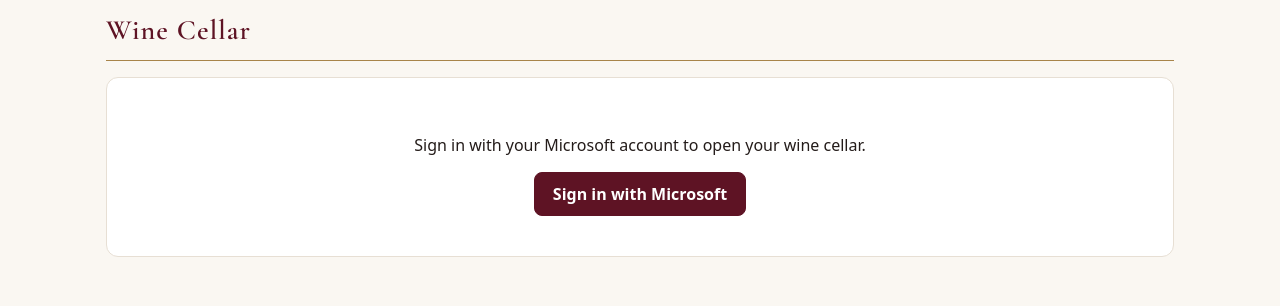
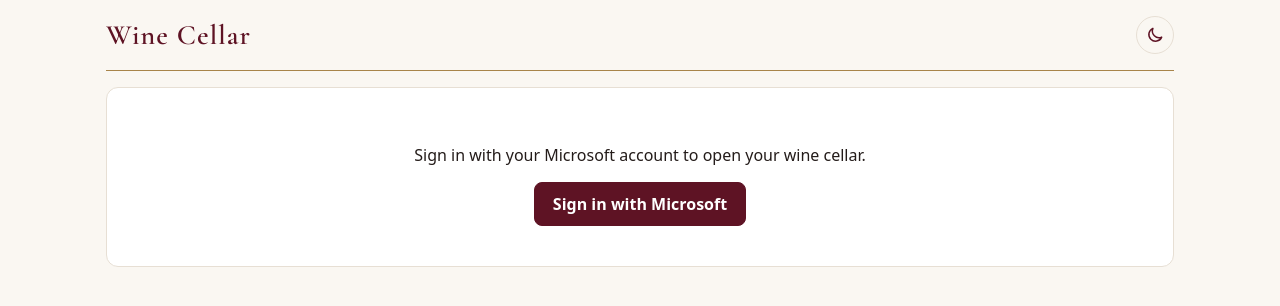
Before and after one commit to justinbuzzer/wine-cellar, a React (Vite) app: page / in a window 1280 px wide. Shown: the top 306 px of the page. Built offline with nearby package versions, Linux system fonts and the light colour scheme.

Commit message:
Light/dark toggle in the header, remembered per device
Follows the device setting until tapped. Theme applied before first paint via index.html; dark colours keyed on data-theme; printing stays black on white.

```diff
--- a/index.html
+++ b/index.html
@@ -5,6 +5,14 @@
     <meta name="viewport" content="width=device-width, initial-scale=1.0" />
     <meta name="robots" content="noindex" />
     <title>Wine Cellar</title>
+    <script>
+      // Apply the saved light/dark choice (or the device setting) before the first paint.
+      try {
+        var t = localStorage.getItem("wine-cellar.theme");
+        if (t !== "light" && t !== "dark") t = matchMedia("(prefers-color-scheme: dark)").matches ? "dark" : "light";
+        document.documentElement.setAttribute("data-theme", t);
+      } catch (e) {}
+    </script>
     <link rel="preconnect" href="https://fonts.googleapis.com" />
     <link rel="preconnect" href="https://fonts.gstatic.com" crossorigin />
     <link
--- a/src/App.tsx
+++ b/src/App.tsx
@@ -4,7 +4,7 @@ import { isAllowed, signIn, signOut } from "./auth";
 import { config } from "./config";
 import { href, useRoute } from "./router";
 import { useWorkbook, WorkbookGate } from "./store";
-import { BackToTop, ToastProvider } from "./ui";
+import { BackToTop, ThemeToggle, ToastProvider } from "./ui";
 import Cellar from "./views/Cellar";
 import Diagnostics from "./views/Diagnostics";
 import WineDetail from "./views/WineDetail";
@@ -68,12 +68,15 @@ function Shell({ account, tabs, children }: { account?: AccountInfo; tabs?: bool
         <h1>
           <a href={href("cellar")}>Wine Cellar</a>
         </h1>
+        <div className="topbar-right">
+          <ThemeToggle />
           {account && (
             <div className="who">
               <span>{account.name}</span>
               <button className="link" onClick={() => signOut()}>Sign out</button>
             </div>
           )}
+        </div>
       </header>
       {tabs && (
         <nav className="tabs">
--- a/src/styles.css
+++ b/src/styles.css
@@ -15,12 +15,16 @@
   --error-bg: #fbeeee;
   --toast: #241c1a;
   --toast-action: #dcc08a;
+  --badge-bg: #fff4d6;
+  --badge-ink: #6b4d00;
+  --mark: #ffe58a;
   font-family: system-ui, -apple-system, "Segoe UI", Roboto, sans-serif;
-  color-scheme: light dark;
+  color-scheme: light;
 }
 
-@media (prefers-color-scheme: dark) {
-  :root {
+/* Dark mode. data-theme is set before first paint by the script in index.html:
+   your saved choice from the header toggle, otherwise your device's setting. */
+:root[data-theme="dark"] {
   --bg: #15100f;
   --surface: #1f1817;
   --text: #f2ebe3;
@@ -35,7 +39,10 @@
   --error-bg: #3a1f22;
   --toast: #f2ebe3;
   --toast-action: #5e1324;
-  }
+  --badge-bg: #3a2e18;
+  --badge-ink: #e6c98a;
+  --mark: #6b5200;
+  color-scheme: dark;
 }
 
 * { box-sizing: border-box; }
@@ -53,6 +60,13 @@ a { color: var(--accent); }
   font-weight: 600; font-size: 1.75rem; line-height: 1; color: var(--accent); letter-spacing: 0.04em;
 }
 .topbar { border-bottom-color: var(--gold); }
+.topbar-right { display: flex; align-items: center; gap: 10px; }
+.theme-toggle {
+  display: inline-flex; align-items: center; justify-content: center; flex: none;
+  width: 38px; height: 38px; padding: 0; border-radius: 50%;
+  background: transparent; color: var(--accent); border: 1px solid var(--border);
+}
+.theme-toggle:hover { border-color: var(--gold); }
 .who { display: flex; align-items: center; gap: 12px; font-size: 0.9rem; }
 
 .card {
@@ -127,9 +141,8 @@ button.link { border: none; background: none; color: var(--accent); padding: 4px
 
 .badge {
   display: inline-block; font-size: 0.75rem; font-weight: 700; border-radius: 999px;
-  padding: 2px 8px; background: #fff4d6; color: #6b4d00; margin-top: 6px;
+  padding: 2px 8px; background: var(--badge-bg); color: var(--badge-ink); margin-top: 6px;
 }
-@media (prefers-color-scheme: dark) { .badge { background: #3a2e18; color: #e6c98a; } }
 .badge.test { background: #fff4d6; color: #6b4d00; }
 .badge.real { background: #ffe0e0; color: #8a1c1c; }
 
@@ -318,8 +331,7 @@ button.small { padding: 6px 12px; }
 .result-score { font-size: 1.4rem; font-weight: 700; color: var(--accent); min-width: 2ch; line-height: 1.2; }
 .result-wine { min-width: 0; }
 .result .tasting-text { margin-left: calc(2ch + 12px + 0.2rem); }
-mark { background: #ffe58a; color: inherit; border-radius: 2px; padding: 0 1px; }
-@media (prefers-color-scheme: dark) { mark { background: #6b5200; } }
+mark { background: var(--mark); color: inherit; border-radius: 2px; padding: 0 1px; }
 .show-more { width: 100%; margin: 8px 0 4px; }
 
 .issue-list { margin: 8px 0 12px; padding-left: 18px; display: grid; gap: 6px; }
@@ -397,7 +409,8 @@ body.has-toast .to-top { bottom: 84px; }
 
 @media print {
   @page { size: A4; margin: 16mm 16mm 18mm; @bottom-center { content: counter(page); font-family: Georgia, serif; font-size: 9pt; color: #777; } }
-  :root { --bg: #fff; --surface: #fff; --text: #111; --muted: #555; --border: #ccc; --accent: #5e1324; --gold: #a8844a; color-scheme: light; }
+  /* Always print black on white, whichever theme is on screen. */
+  :root, :root[data-theme="dark"] { --bg: #fff; --surface: #fff; --text: #111; --muted: #555; --border: #ccc; --accent: #5e1324; --gold: #a8844a; color-scheme: light; }
   body { background: #fff; color: #111; }
   .topbar, .tabs, .foot, .banner, .notice, .toast, .wl-controls, .wl-jump, .to-top { display: none !important; }
   .app { max-width: none; padding: 0; }
--- /dev/null
+++ b/src/theme.ts
@@ -0,0 +1,54 @@
+import { useEffect, useState } from "react";
+
+// Light/dark theme. Until you tap the toggle the app follows your device's setting;
+// after that your choice is remembered on this device. The same key is read by the
+// small script in index.html so the right theme is applied before the first paint.
+
+export type Theme = "light" | "dark";
+const KEY = "wine-cellar.theme";
+const media = window.matchMedia("(prefers-color-scheme: dark)");
+
+function stored(): Theme | null {
+  try {
+    const v = localStorage.getItem(KEY);
+    return v === "light" || v === "dark" ? v : null;
+  } catch {
+    return null;
+  }
+}
+
+const deviceTheme = (): Theme => (media.matches ? "dark" : "light");
+
+function apply(t: Theme) {
+  document.documentElement.setAttribute("data-theme", t);
+}
+
+export function useTheme(): [Theme, () => void] {
+  const [theme, setTheme] = useState<Theme>(() => stored() ?? deviceTheme());
+
+  useEffect(() => {
+    apply(theme);
+  }, [theme]);
+
+  // While you haven't chosen, keep following the device (e.g. automatic dark mode at night).
+  useEffect(() => {
+    const onChange = () => {
+      if (!stored()) setTheme(deviceTheme());
+    };
+    media.addEventListener("change", onChange);
+    return () => media.removeEventListener("change", onChange);
+  }, []);
+
+  const toggle = () =>
+    setTheme((t) => {
+      const next: Theme = t === "dark" ? "light" : "dark";
+      try {
+        localStorage.setItem(KEY, next);
+      } catch {
+        /* still switches for this visit */
+      }
+      return next;
+    });
+
+  return [theme, toggle];
+}
--- a/src/ui.tsx
+++ b/src/ui.tsx
@@ -1,5 +1,6 @@
 import { createContext, useCallback, useContext, useEffect, useRef, useState, type ReactNode } from "react";
 import { savedScroll } from "./router";
+import { useTheme } from "./theme";
 
 // ---- Toasts (with optional Undo) --------------------------------------------
 
@@ -201,6 +202,32 @@ export function TagInput({
   );
 }
 
+/** Sun/moon button that switches between light and dark mode. */
+export function ThemeToggle() {
+  const [theme, toggle] = useTheme();
+  const toDark = theme === "light";
+  return (
+    <button
+      type="button"
+      className="theme-toggle"
+      onClick={toggle}
+      aria-label={toDark ? "Switch to dark mode" : "Switch to light mode"}
+      title={toDark ? "Dark mode" : "Light mode"}
+    >
+      {toDark ? (
+        <svg viewBox="0 0 24 24" width="20" height="20" aria-hidden="true" fill="none" stroke="currentColor" strokeWidth="1.8" strokeLinecap="round" strokeLinejoin="round">
+          <path d="M20 14.5A8 8 0 0 1 9.5 4a8 8 0 1 0 10.5 10.5z" />
+        </svg>
+      ) : (
+        <svg viewBox="0 0 24 24" width="20" height="20" aria-hidden="true" fill="none" stroke="currentColor" strokeWidth="1.8" strokeLinecap="round">
+          <circle cx="12" cy="12" r="4.2" />
+          <path d="M12 2.5v2.2M12 19.3v2.2M2.5 12h2.2M19.3 12h2.2M5.3 5.3l1.6 1.6M17.1 17.1l1.6 1.6M5.3 18.7l1.6-1.6M17.1 6.9l1.6-1.6" />
+        </svg>
+      )}
+    </button>
+  );
+}
+
 /** Floating ↑ button that appears once you've scrolled about 1.5 screens down. */
 export function BackToTop() {
   const [show, setShow] = useState(false);
```
Lines whose indentation alone changed are shown as unchanged.
